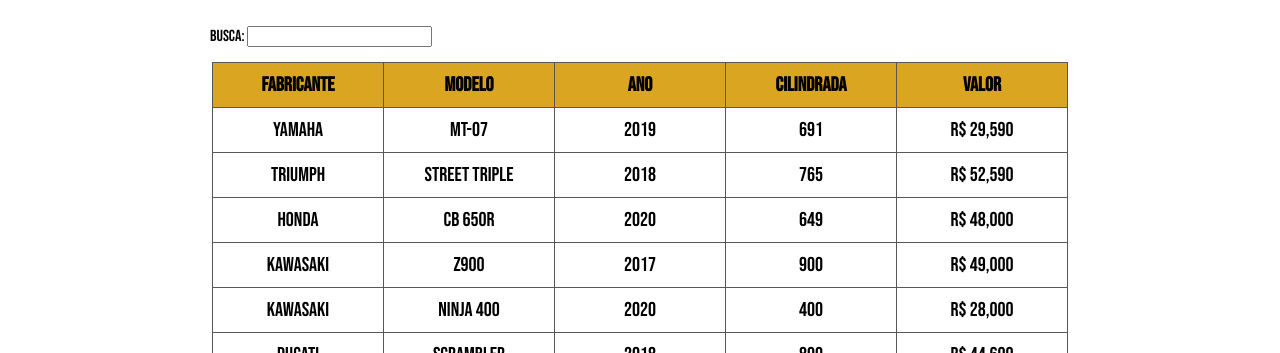
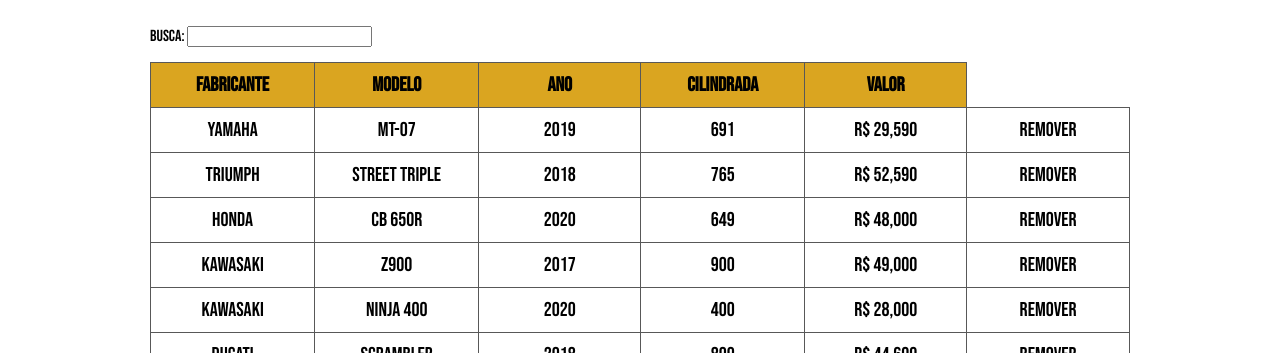
Before and after one commit to wsfin64/ls, a plain HTML site: page consulta.html in a window 1280 px wide. Both pictures are taken after typing "Sample", "Sample", "Sample", "Sample" into the empty fields and a click on the button "CADASTRAR". Shown: the part 447-800 px from the top of the page. Drawn offline with Linux system fonts and the light colour scheme.

Commit message:
remocao de elementos

```diff
--- a/consulta.html
+++ b/consulta.html
@@ -86,6 +86,7 @@
                             <td class="info-ano">2019</td>
                             <td class="info-cilindrada">691</td>
                             <td class="info-valor">R$ 29,590</td>
+                            <td class="remover">Remover</td>
                         </tr>
                         <tr class="motocicleta">
                             <td class="info-fabricante">Triumph</td>
@@ -93,6 +94,7 @@
                             <td class="info-ano">2018</td>
                             <td class="info-cilindrada">765</td>
                             <td class="info-valor">R$ 52,590</td>
+                            <td class="remover">Remover</td>
                         </tr>
                         <tr class="motocicleta">
                             <td class="info-fabricante">Honda</td>
@@ -100,6 +102,7 @@
                             <td class="info-ano">2020</td>
                             <td class="info-cilindrada">649</td>
                             <td class="info-valor">R$ 48,000</td>
+                            <td class="remover">Remover</td>
                         </tr>
                         <tr class="motocicleta">
                             <td class="info-fabricante">Kawasaki</td>
@@ -107,6 +110,7 @@
                             <td class="info-ano">2017</td>
                             <td class="info-cilindrada">900</td>
                             <td class="info-valor">R$ 49,000</td>
+                            <td class="remover">Remover</td>
                         </tr>
                         <tr class="motocicleta">
                             <td class="info-fabricante">Kawasaki</td>
@@ -114,6 +118,7 @@
                             <td class="info-ano">2020</td>
                             <td class="info-cilindrada">400</td>
                             <td class="info-valor">R$ 28,000</td>
+                            <td class="remover">Remover</td>
                         </tr>
                         <tr class="motocicleta">
                             <td class="info-fabricante">Ducati</td>
@@ -121,6 +126,7 @@
                             <td class="info-ano">2018</td>
                             <td class="info-cilindrada">800</td>
                             <td class="info-valor">R$ 44,600</td>
+                            <td class="remover">remover</td>
                         </tr>
                     </tbody>
                 </table>
@@ -135,5 +141,6 @@
         </div>
     </footer>
     <script src="./scripts/cadastrar-motocicletas.js"></script>
+    <script src="./scripts/remover-dados.js"></script>
 </body>
 </html>
--- a/estilo/consulta.css
+++ b/estilo/consulta.css
@@ -55,7 +55,7 @@
 }
 
 #campo-busca {
-    margin: 15px 60px;
+    margin: 15px 0px;
 }
 
 
@@ -83,3 +83,14 @@
 footer {
     margin-top: 100px;
 }
+
+
+.remover:hover {
+    background-color: red;
+
+}
+
+.fadeOut {
+    opacity: 0;
+    transition: 0.5s;
+}
--- a/scripts/cadastrar-motocicletas.js
+++ b/scripts/cadastrar-motocicletas.js
@@ -10,6 +10,7 @@
         let ano = form.ano.value;
         let cilindrada = form.cilindrada.value;
         let valor = form.valor.value;
+        let remover = 'Remover';
 
         if (fabricante == '' || modelo == '' || ano == '' || cilindrada == '' || valor == ''){
             alert('Por favor, preencha todos os campos!');
@@ -21,10 +22,22 @@
 
             // Criando elementos TD
             let fabricanteTD = document.createElement('td');
+            fabricanteTD.classList.add('info-fabricante');
+
             let modeloTD = document.createElement('td');
+            modeloTD.classList.add('info-modelo');
+
             let anoTD = document.createElement('td');
+            anoTD.classList.add('info-ano');
+
             let cilindradaTD = document.createElement('td');
+            cilindradaTD.classList.add('info-cilindrada');
+
             let valorTD = document.createElement('td');
+            valorTD.classList.add('info-valor');
+
+            let removerTD = document.createElement('td');
+            removerTD.classList.add('remover');
 
             // Associando os valores de entrada aos tds criados
             fabricanteTD.textContent = fabricante;
@@ -32,6 +45,7 @@
             anoTD.textContent = ano;
             cilindradaTD.textContent = cilindrada;
             valorTD.textContent = valor;
+            removerTD.textContent = remover;
 
             // Inserindo os TDs criados à TR
             motocicletaTR.appendChild(fabricanteTD);
@@ -39,6 +53,7 @@
             motocicletaTR.appendChild(anoTD);
             motocicletaTR.appendChild(cilindradaTD);
             motocicletaTR.appendChild(valorTD);
+            motocicletaTR.appendChild(removerTD);
 
             // Adicinando o TR à tabela
             let tabelaMotocicletas = document.querySelector('#tabela-motocicletas');
--- /dev/null
+++ b/scripts/remover-dados.js
@@ -0,0 +1,9 @@
+const tabela = document.querySelector("#tabela-motocicletas");
+tabela.addEventListener('dblclick', (event) => {
+    event.target.parentNode.classList.add('fadeOut');
+
+    setTimeout(() => {
+        event.target.parentNode.remove();
+    }, 500);
+
+});
```
